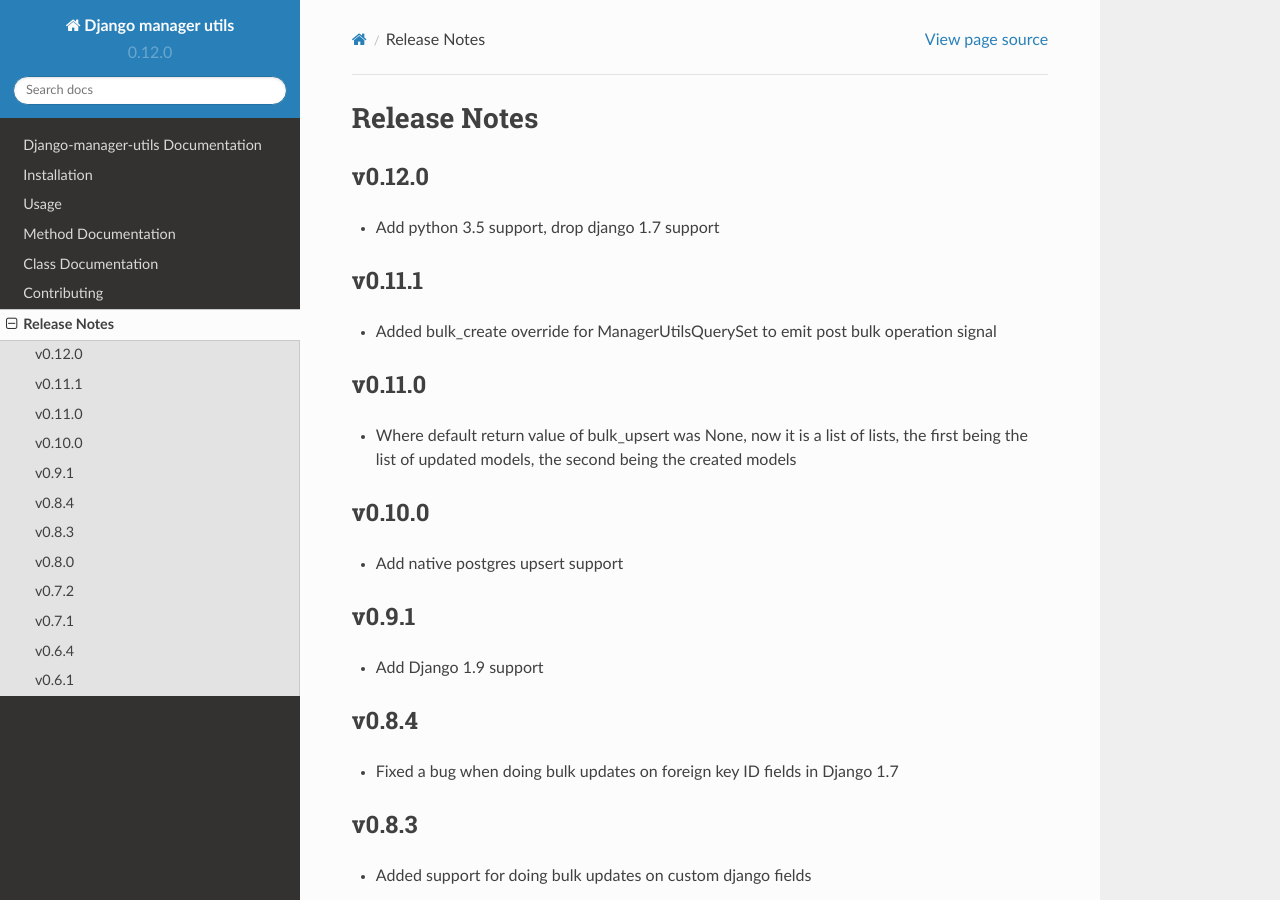
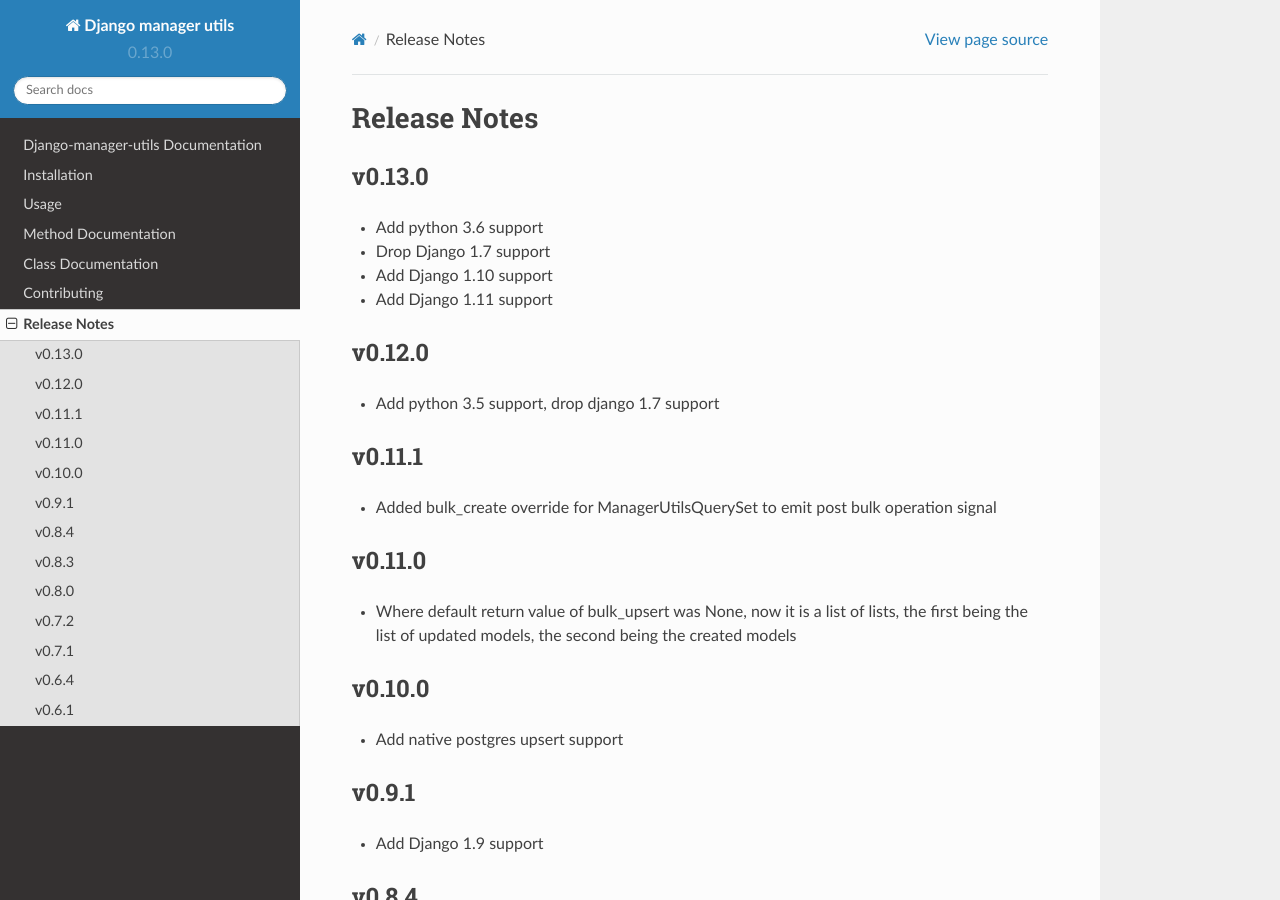
Before and after one commit to ambitioninc/django-manager-utils, a Sphinx documentation site: the page built from docs/release_notes.rst, in a window 1280 px wide and 900 px high. Built offline with Sphinx 7.4.7 and the Read the Docs theme 2.0.0, drawn with Linux system fonts in a browser that asks for light colours.

Commit message:
version and notes

```diff
--- a/docs/release_notes.rst
+++ b/docs/release_notes.rst
@@ -1,5 +1,12 @@
 Release Notes
 =============
+
+v0.13.0
+-------
+* Add python 3.6 support
+* Drop Django 1.7 support
+* Add Django 1.10 support
+* Add Django 1.11 support
 
 v0.12.0
 -------
--- a/manager_utils/version.py
+++ b/manager_utils/version.py
@@ -1 +1 @@
-__version__ = '0.12.0'
+__version__ = '0.13.0'
```
